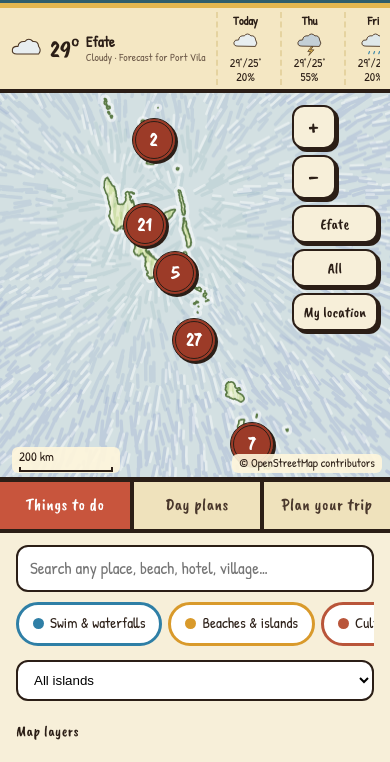
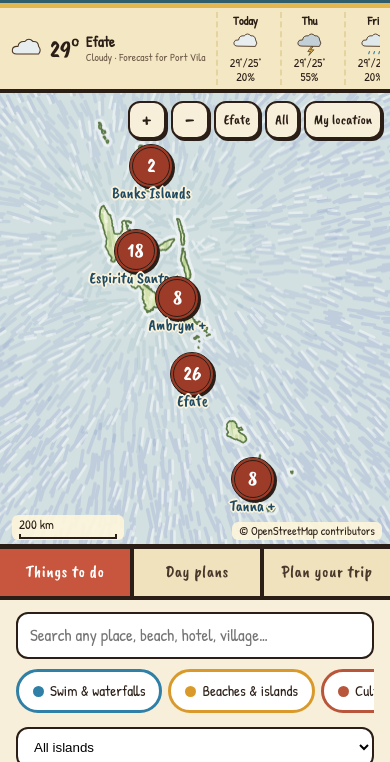
Before and after one commit to matts-maps/vanuatu-guide, a plain HTML site: page index.html in a window 390 px wide. Shown: the part 47-809 px from the top of the page. Drawn offline with nearby package versions, Linux system fonts and the light colour scheme.

Commit message:
Phone layout: compact map controls and taller map; name islands on the country view; more room around the country fit

```diff
--- a/index.html
+++ b/index.html
@@ -68,6 +68,7 @@ button,input{font:inherit;color:inherit}button{cursor:pointer}
 .pin.sel{background:var(--sun);z-index:7;box-shadow:3px 3px 0 var(--ink)}
 .pin.dim{opacity:.18;pointer-events:none}
 #leaders{position:absolute;inset:0;width:100%;height:100%;pointer-events:none;overflow:visible}
+.pin.cluster::after{content:attr(data-isl);position:absolute;top:100%;left:50%;transform:translateX(-50%);margin-top:1px;white-space:nowrap;pointer-events:none;font-family:var(--f-display);font-size:16px;line-height:1.1;color:#1f4a63;text-shadow:-2px 0 #fbf3dc,2px 0 #fbf3dc,0 -2px #fbf3dc,0 2px #fbf3dc,-1px -1px #fbf3dc,1px 1px #fbf3dc,-1px 1px #fbf3dc,1px -1px #fbf3dc}
 .pin.cluster{width:44px;height:44px;margin:-22px 0 0 -22px;font-size:20px;background:var(--red-d);color:#fff;border-radius:50%;border:4px double var(--ink);justify-content:center;padding:0}
 .ctl{position:absolute;right:12px;top:12px;display:grid;gap:6px;z-index:3}
 .ctl button{width:44px;height:44px;border:2px solid var(--ink);background:var(--paper);border-radius:12px;font-family:var(--f-display);font-size:22px;line-height:1;box-shadow:3px 3px 0 var(--ink)}
@@ -125,6 +126,7 @@ a{color:var(--red-d)}
 .foot{grid-area:foot;display:flex;justify-content:center;align-items:center;flex-wrap:wrap;gap:4px 14px;padding:4px 16px;background:var(--ink);color:var(--paper);border-top:4px solid var(--sun);font-size:15px;text-align:center}
 .foot a{color:var(--sun);display:inline-flex;align-items:center;min-height:44px;padding:0 4px}
 .foot a:hover{color:#fff}
+@media (max-width:600px){.ctl{display:flex;flex-wrap:nowrap;gap:5px;right:8px;top:8px}.ctl button{width:38px;height:38px;font-size:20px;box-shadow:2px 2px 0 var(--ink)}.ctl button.w{height:38px;padding:0 8px;font-size:14px}.stage{height:clamp(300px,54dvh,720px)!important}}
 @media (orientation:portrait){.foot{order:5;padding-bottom:max(4px,env(safe-area-inset-bottom,0px))}}
 
 /* tap targets and print */
@@ -574,7 +576,7 @@ function updatePins(s,ox,oy){
   groups.forEach(g=>{
     if(g.length===1){singles.push(g[0]);return}
     const x=g.reduce((t,a)=>t+a.x,0)/g.length,y=g.reduce((t,a)=>t+a.y,0)/g.length;if(x<-40||x>W+40||y<-40||y>H+40)return;
-    const c=getCluster(ci++);c.style.display='flex';c.style.left=x+'px';c.style.top=y+'px';c.textContent=g.length;c.setAttribute('aria-label',g.length+' places: zoom in');rects.push([x-24,y-24,x+24,y+24]);
+    const c=getCluster(ci++);c.style.display='flex';c.style.left=x+'px';c.style.top=y+'px';c.textContent=g.length;c.setAttribute('aria-label',g.length+' places: zoom in');{const cnt={};g.forEach(a=>cnt[a.p.isl]=(cnt[a.p.isl]||0)+1);const top=Object.keys(cnt).sort((a,b)=>cnt[b]-cnt[a]);c.dataset.isl=z<8&&top[0]?top[0]+(top.length>1?' +':''):''}rects.push([x-24,y-24,x+24,y+24]);
     const ids=g.map(a=>a.p);c.onclick=e=>{e.stopPropagation();const b={w:Math.min(...ids.map(p=>p.lon)),e:Math.max(...ids.map(p=>p.lon)),s:Math.min(...ids.map(p=>p.lat)),n:Math.max(...ids.map(p=>p.lat))};const padw=Math.max(.02,(b.e-b.w)*.25),padh=Math.max(.02,(b.n-b.s)*.25);fitTo({w:b.w-padw,e:b.e+padw,s:b.s-padh,n:b.n+padh},1)}});
   for(let i=ci;i<clusters.length;i++)if(clusters[i])clusters[i].style.display='none';
   // callout boxes with leader lines
@@ -600,7 +602,7 @@ function updateChrome(){
   $('scale').innerHTML=(nice>=1000?(nice/1000)+' km':nice+' m')+`<b style="width:${(nice/mpp).toFixed(0)}px"></b>`;
 }
 // ---------- view control ----------
-function minZ(){const xs=mx(COUNTRY.e)-mx(COUNTRY.w),ys=my(COUNTRY.s)-my(COUNTRY.n);return Math.log2(Math.min(W/xs,H/ys)/256)-0.1}
+function minZ(){const xs=mx(COUNTRY.e)-mx(COUNTRY.w),ys=my(COUNTRY.s)-my(COUNTRY.n);return Math.log2(Math.min(W/xs,H/ys)/256)-0.25}
 function limit(){z=clamp(z,minZ(),18);const b=[mx(165.5),my(-12.0),mx(171.3),my(-21.3)];cx=clamp(cx,b[0],b[2]);cy=clamp(cy,b[1],b[3])}
 function fitTo(b,pad=1.12){const x0=mx(b.w),x1=mx(b.e),y0=my(b.n),y1=my(b.s);flyTo((x0+x1)/2,(y0+y1)/2,Math.log2(Math.min(W/((x1-x0)*pad),H/((y1-y0)*pad))/256))}
 let fly=null;
@@ -620,7 +622,7 @@ stage.addEventListener('pointermove',e=>{if(!ptrs.has(e.pointerId))return;const
 const up=e=>{ptrs.delete(e.pointerId);stage.style.cursor='grab'};stage.addEventListener('pointerup',up);stage.addEventListener('pointercancel',up);
 stage.addEventListener('wheel',e=>{e.preventDefault();fly=null;const r=stage.getBoundingClientRect();zoomAbout(e.clientX-r.left,e.clientY-r.top,z-e.deltaY*0.0016*(e.deltaMode?30:1))},{passive:false});
 $('zin').onclick=()=>zoomAbout(W/2,H/2,z+1);$('zout').onclick=()=>zoomAbout(W/2,H/2,z-1);
-$('zefate').onclick=()=>fitTo(EFATE);$('zall').onclick=()=>fitTo(COUNTRY,1.02);
+$('zefate').onclick=()=>fitTo(EFATE,W<600?1.3:1.12);$('zall').onclick=()=>fitTo(COUNTRY,1.14);
 document.querySelectorAll('.lay input').forEach(i=>i.onchange=()=>{show[i.dataset.l]=i.checked;schedule()});
 
 // ---------- side panel ----------
@@ -639,7 +641,7 @@ Object.keys(D.cats).forEach(k=>{const b=document.createElement('button');b.class
   b.innerHTML=`<i></i>${D.cats[k].n}`;b.onclick=()=>{active.has(k)?active.delete(k):active.add(k);b.setAttribute('aria-pressed',active.has(k));renderList()};chips.appendChild(b)});
 const ISL=[...new Set(D.pois.map(p=>p.isl))];$('islChip').textContent=ISL.length+' islands';
 $('isl').innerHTML='<option value="">All islands</option>'+ISL.map(i=>`<option>${i}</option>`).join('');
-$('isl').onchange=e=>{islSel=e.target.value;renderList();const L=D.pois.filter(p=>!islSel||p.isl===islSel);if(!L.length)return;if(!islSel){fitTo(COUNTRY,1.02);return}const lo=L.map(p=>p.lon),la=L.map(p=>p.lat);const pw=Math.max(.05,(Math.max(...lo)-Math.min(...lo))*.3),ph=Math.max(.05,(Math.max(...la)-Math.min(...la))*.3);fitTo({w:Math.min(...lo)-pw,e:Math.max(...lo)+pw,s:Math.min(...la)-ph,n:Math.max(...la)+ph},1)};
+$('isl').onchange=e=>{islSel=e.target.value;renderList();const L=D.pois.filter(p=>!islSel||p.isl===islSel);if(!L.length)return;if(!islSel){fitTo(COUNTRY,1.14);return}const lo=L.map(p=>p.lon),la=L.map(p=>p.lat);const pw=Math.max(.05,(Math.max(...lo)-Math.min(...lo))*.3),ph=Math.max(.05,(Math.max(...la)-Math.min(...la))*.3);fitTo({w:Math.min(...lo)-pw,e:Math.max(...lo)+pw,s:Math.min(...la)-ph,n:Math.max(...la)+ph},1)};
 $('q').oninput=e=>{q=e.target.value.toLowerCase();renderList()};
 $('tAll').onclick=()=>{trailOnly=false;renderList()};$('tTrail').onclick=()=>{trailOnly=true;renderList()};
 const esc=s=>String(s).replace(/[&<>]/g,c=>({'&':'&amp;','<':'&lt;','>':'&gt;'}[c]));
@@ -842,7 +844,7 @@ $('zloc').onclick=()=>{
     meMsg(err&&err.code===1?'Location was blocked. Allow it for this page in your browser or app settings, then tap again.':'Could not find your location. Try again outdoors or with a better signal.');schedule()},{enableHighAccuracy:true,maximumAge:15000,timeout:20000})};
 
 (function(){const _d=draw;draw=function(){_d();try{wxDom()}catch(e){}}})();
-resize();{const x0=mx(COUNTRY.w),x1=mx(COUNTRY.e),y0=my(COUNTRY.n),y1=my(COUNTRY.s);z=Math.log2(Math.min(W/((x1-x0)*1.02),H/((y1-y0)*1.02))/256);cx=(x0+x1)/2;cy=(y0+y1)/2;limit()}
+resize();{const x0=mx(COUNTRY.w),x1=mx(COUNTRY.e),y0=my(COUNTRY.n),y1=my(COUNTRY.s);z=Math.log2(Math.min(W/((x1-x0)*1.14),H/((y1-y0)*1.14))/256);cx=(x0+x1)/2;cy=(y0+y1)/2;limit()}
 renderList();renderRing();draw();
 </script>
 
```
Also changed, not shown: tools/build/template.html (+7 -5 lines).
